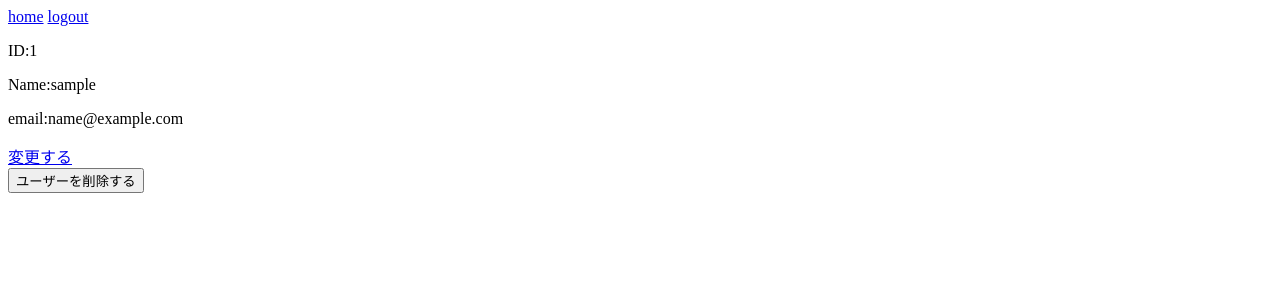
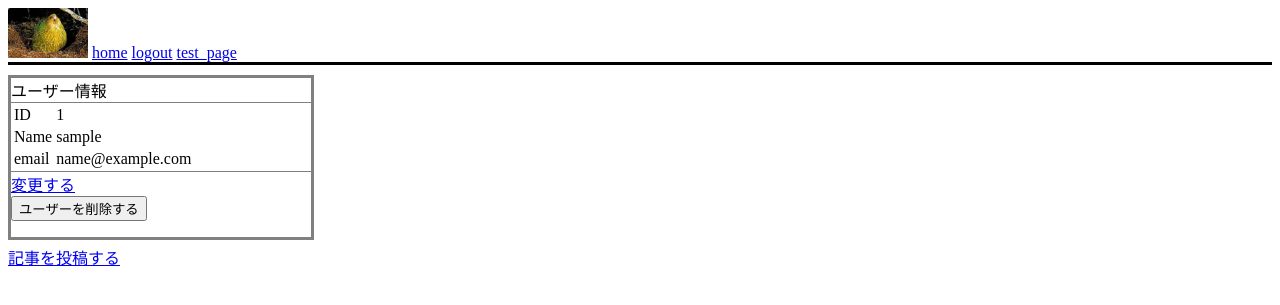
Before and after one commit to habroptilus/flask-practice, a Flask app: page /user/1 in a window 1280 px wide. Shown: the top 305 px of the page. Run offline with Flask 2, Linux system fonts and the light colour scheme; the visitor is signed in with stand-in values (Sample User, id 1); data comes from the database, SQL or seed files in the repository; data that the repository does not hold is empty; parts of the project's set-up code (start-up, migrations or seed data) failed here and were passed over.

Commit message:
記事新規作成と一覧表示とデザイン少しあてた

```diff
--- a/main/models.py
+++ b/main/models.py
@@ -49,11 +49,13 @@ class Post(db.Model):
     __tablename__ = "posts"
     id = db.Column(db.Integer, primary_key=True)
     user_id = db.Column(db.Integer, db.ForeignKey("users.id"), nullable=False)
+    title = db.Column(db.String(30), default='', nullable=False)
     body = db.Column(db.String(100), default='', nullable=False)
 
-    def __init__(self, user_id, body):
+    def __init__(self, user_id, title, body):
         self.user_id = user_id
         self.body = body
+        self.title = title
 
 
 def init_db():
--- a/main/static/app.css
+++ b/main/static/app.css
@@ -0,0 +1,20 @@
+header{
+    border-bottom: solid black;
+    margin-bottom: 10px;
+}
+
+.post{
+    border: solid black;
+    margin-top: 1%;
+    width:300px;
+    height: 150px;
+}
+.title,.user-info-header,.user-info-body{
+    border-bottom: solid 1px gray;
+}
+
+.user-info,.user_list,.create_user{
+    border: solid gray;
+    width: 300px;
+    margin-bottom: 5px;
+}
--- a/main/templates/layout.html
+++ b/main/templates/layout.html
@@ -5,8 +5,12 @@
         <script type="text/javascript" src="/static/app.js"></script>
     </head>
     <body>
-        <a href="/index">home</a>
-        <a href="/logout">logout</a>
+        <header>
+            <img width="80px" height="50px" src="/static/kakapo.jpg">
+            <a href="/index">home</a>
+            <a href="/logout">logout</a>
+            <a href="/test?msg=moti">test_page</a>
+        </header>
         {% block content %}
         <!-- ここにメインコンテンツを書く -->
         {% endblock %}
--- a/main/templates/show_user.html
+++ b/main/templates/show_user.html
@@ -1,13 +1,46 @@
 {% extends "layout.html" %}
 {% block content %}
-    <p>ID:{{ target_user.id }}</p>
-    <p>Name:{{ target_user.username }}</p>
-    <p>email:{{ target_user.email }}</p>
-    <a href={{"edit/{}".format(target_user.id)}}>変更する</a>
 
-    <form class="" action={{"/user/delete/{}".format(target_user.id)}} method="post">
-      <input type="submit" name="" value="ユーザーを削除する">
-    </form>
+    <div class="user-info">
+        <div class="user-info-header">ユーザー情報</div>
+        <div class="user-info-body">
+            <table>
+                <tr>
+                    <td>ID</td>
+                    <td>{{ target_user.id }}</td>
+                </tr>
+                <tr>
+                    <td>Name</td>
+                    <td>{{ target_user.username }}</td>
+                </tr>
+                <tr>
+                    <td>email</td>
+                    <td>{{ target_user.email }}</td>
+                </tr>
+            </table>
+        </div>
+        <div class="user-info-footer">
+            <a href={{"edit/{}".format(target_user.id)}}>変更する</a>
+
+            <form class="" action={{"/user/delete/{}".format(target_user.id)}} method="post">
+              <input type="submit" name="" value="ユーザーを削除する">
+            </form>
+        </div>
+
+    </div>
+
+    <a href={{"/create_post/{}".format(target_user.id)}}>記事を投稿する</a>
+    <table class="post-list">
+        {% for post in posts %}
+        <tr>
+            <div class="post">
+                <div class="title">[{{post.title}}]</div>
+                <div class="body">{{post.body}}</div>
+            </div>
+        </tr>
+        {% endfor %}
+    </table>
+
 
 
 {% endblock %}
--- a/main/views.py
+++ b/main/views.py
@@ -1,5 +1,5 @@
 from flask import render_template, request, url_for, redirect, flash, session, g
-from main.models import User
+from main.models import User, Post
 from main import db, app
 from functools import wraps
 
@@ -26,7 +26,8 @@ def load_user():
 @login_required
 def index():
     user_list = User.query.all()
-    return render_template('index.html', message="こんにちは", user_list=user_list)
+    message = "Hello {}!".format(g.user.username)
+    return render_template('index.html', message=message, user_list=user_list)
 
 
 @app.route('/test', methods=['GET', 'POST'])
@@ -58,7 +59,8 @@ def add_user():
 @login_required
 def show_user(user_id):
     target_user = User.query.get(user_id)  # primary keyでなら検索できる
-    return render_template("show_user.html", target_user=target_user)
+    posts = db.session.query(Post).filter_by(user_id=user_id)
+    return render_template("show_user.html", target_user=target_user, posts=posts)
 
 
 @app.route("/user/delete/<user_id>", methods=['POST'])
@@ -105,3 +107,21 @@ def logout():
     session.pop('user_id', None)
     flash('You were logged out')
     return redirect(url_for('login'))
+
+# Posts
+
+
+@app.route("/create_post/<user_id>", methods=['GET', 'POST'])
+@login_required
+def add_post(user_id):
+    if request.method == 'POST':
+        body = request.form.get('body')
+        title = request.form.get('title')
+
+        if body and title:
+            post = Post(user_id, title, body)
+            db.session.add(post)
+            db.session.commit()
+            return redirect("/user/{}".format(user_id))
+    target_user = User.query.get(user_id)
+    return render_template("create_post.html", target_user=target_user)
```
Also changed, not shown: main/templates/create_post.html (added, +14 -0 lines), main/templates/index.html (+9 -5 lines).
